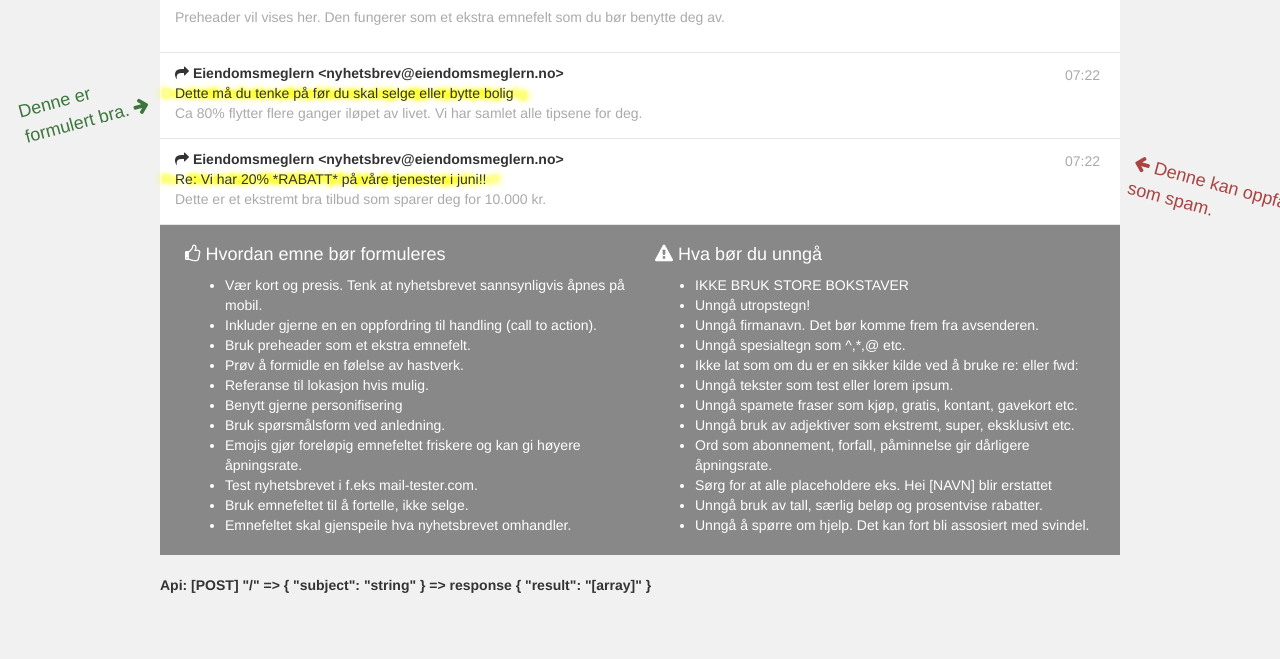
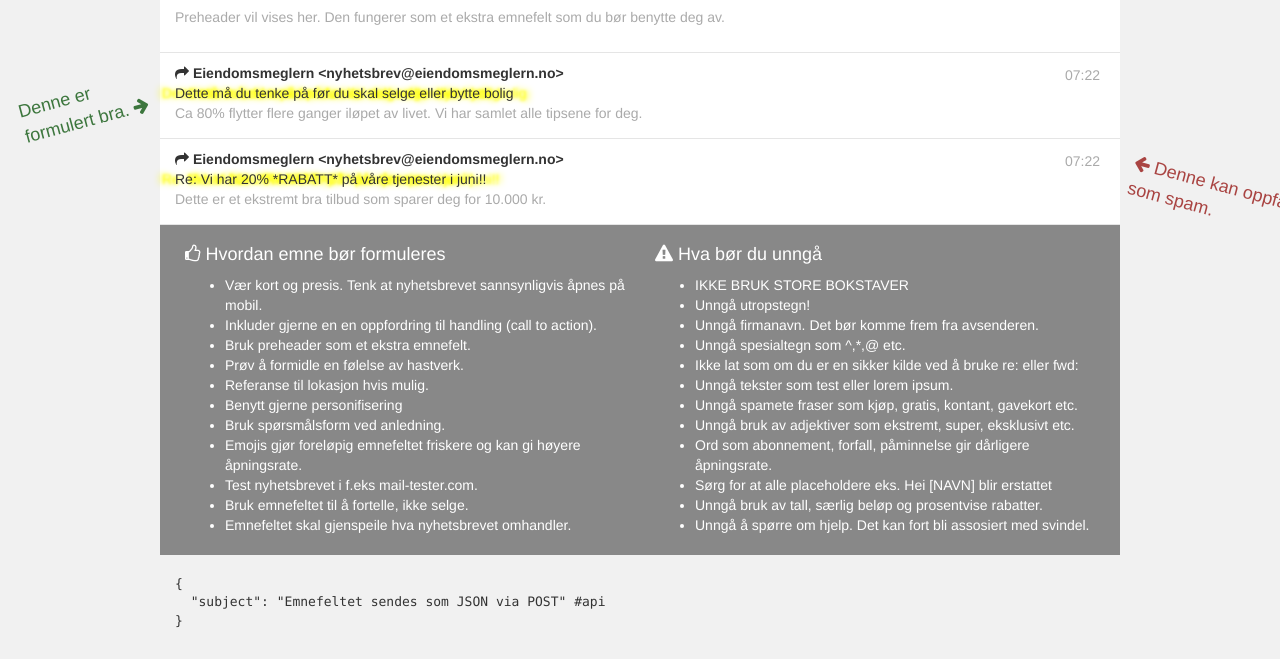
Before and after one commit to MakeWebsolutions/make-subjectcheck, a plain HTML site: page public/index.html in a window 1280 px wide. Shown: the part 210-869 px from the top of the page. Drawn offline with Linux system fonts and the light colour scheme.

Commit message:
more updates

```diff
--- a/public/css/style.css
+++ b/public/css/style.css
@@ -17,6 +17,12 @@ h4 {
 small {
 	font-size: 14px;
 	color: #aaa;
+}
+
+pre {
+	border: none;
+	background: none;
+	padding: 0;
 }
 
 .container {
--- a/public/index.html
+++ b/public/index.html
@@ -11,7 +11,7 @@
 	<meta name="viewport" content="width=device-width, initial-scale=1">
 </head>
 <body>
-	<div class="container" style="margin-bottom: 60px;">
+	<div class="container">
 		<h2 class="text-center">Test emnefeltet for ditt nyhestbrev</h2>
 		<div class="row emailrow">
 			<form id="ai">
@@ -123,8 +123,11 @@
 				</div>
 			</form>
 		</div>-->
-		<div class="row" style="margin-top: 20px;">
-			<strong>Api: [POST] "/" => { "subject": "string" } => response { "result": "[array]" }</strong>
+		<div class="row" style="margin-top: 20px;margin-left:0px;">
+			<pre>{
+  "subject": "Emnefeltet sendes som JSON via POST" #api
+}
+			</pre>
 		</div>
 	</div>
 
```
